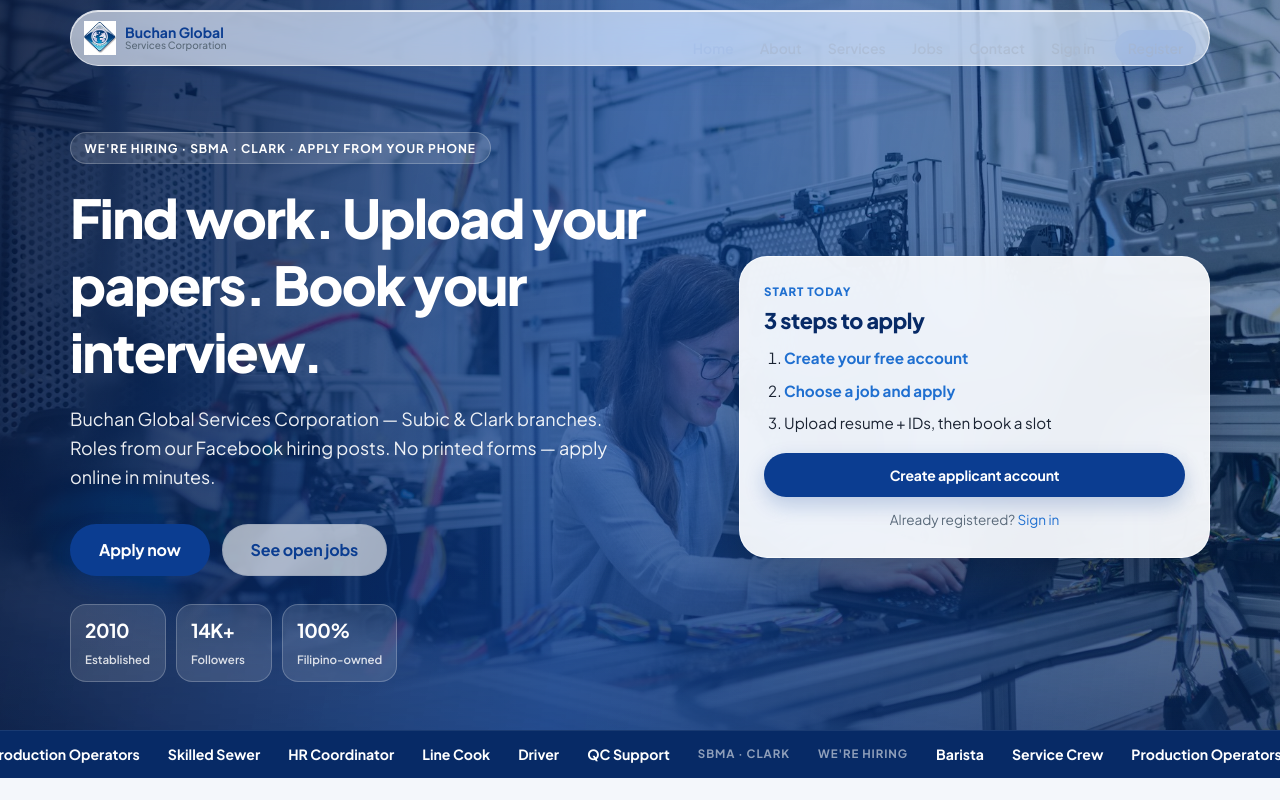
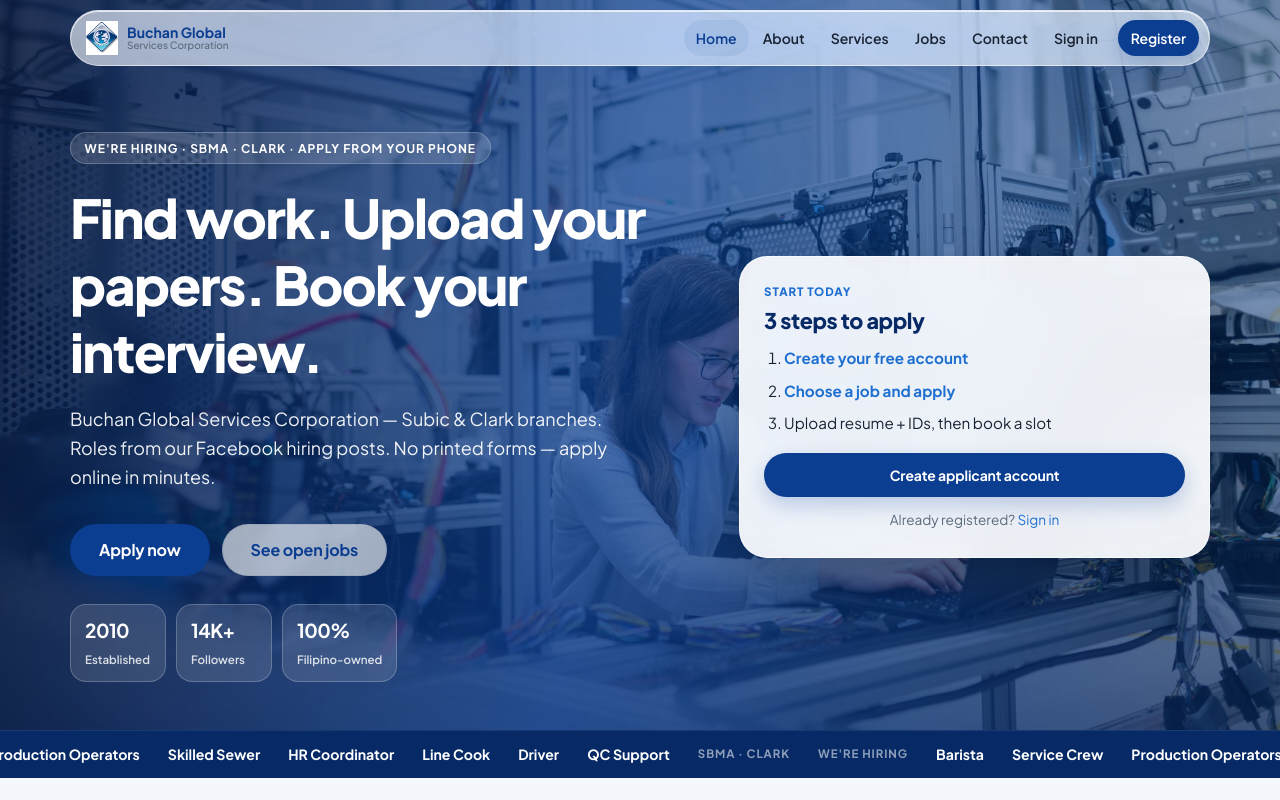
Before and after one commit to janzenegnisaban/buchan-web, a website with bundled scripts: page index.html in a window 1280 px wide. Shown: the top 800 px of the page. Built offline with nearby package versions, Linux system fonts and the light colour scheme; some packages are replaced by stand-ins of ours; no server answers; the database is empty; files whose address does not match are found by name.

Commit message:
Add files via upload

```diff
--- a/assets/css/layout.css
+++ b/assets/css/layout.css
@@ -26,7 +26,7 @@
   height: 56px;
   max-width: var(--container);
   margin: 0 auto;
-  padding: 0 6px 0 12px;
+  padding: 0 8px 0 12px;
   background: var(--glass-bg);
   backdrop-filter: blur(var(--glass-blur)) saturate(190%);
   -webkit-backdrop-filter: blur(var(--glass-blur)) saturate(190%);
@@ -34,7 +34,14 @@
   box-shadow: var(--glass-shadow);
   border-radius: var(--radius-full);
   position: relative;
-  z-index: 260; /* stay above menu scrim blur */
+  z-index: 260;
+}
+
+/* When mobile menu is open, drop glass blur so the sheet stays sharp */
+body.nav-open .header-inner {
+  background: #fff;
+  backdrop-filter: none;
+  -webkit-backdrop-filter: none;
 }
 
 .site-header.is-scrolled .header-inner {
@@ -161,7 +168,6 @@
     inset: 0;
     z-index: 180;
     background: rgba(10, 22, 48, 0.42);
-    /* Blur sits on the overlay layer only — menu is a sibling above it */
     backdrop-filter: blur(6px);
     -webkit-backdrop-filter: blur(6px);
     opacity: 0;
@@ -176,7 +182,7 @@
 
   .site-nav {
     position: fixed;
-    z-index: 250; /* above scrim blur (180) and header glass (200) */
+    z-index: 250;
     top: calc(max(10px, env(safe-area-inset-top)) + 66px);
     left: 12px;
     right: 12px;
@@ -211,7 +217,7 @@
 
   .site-header .nav-toggle {
     position: relative;
-    z-index: 260; /* X stays clickable above menu + scrim */
+    z-index: 260;
   }
 
   .site-nav a,
@@ -250,50 +256,63 @@
   .nav-toggle,
   .nav-scrim { display: none !important; }
 
-  .site-header {
+  .header-inner {
     display: flex;
-    justify-content: center;
+    align-items: center;
+    justify-content: flex-start;
+    gap: var(--space-2);
+    padding: 0 10px 0 14px;
   }
 
-  .header-inner {
-    position: relative;
-    width: 100%;
+  .brand {
+    margin-right: auto; /* push nav links to the right, keep vertical center */
   }
 
   .site-nav {
-    display: flex;
-    position: absolute;
-    left: 50%;
-    transform: translateX(-50%);
-    top: calc(max(10px, env(safe-area-inset-top)) + 10px);
-    height: 56px;
-    width: min(calc(100% - 24px), var(--container));
+    display: flex !important;
+    position: static;
+    transform: none !important;
     flex-direction: row;
     align-items: center;
     justify-content: flex-end;
+    flex-wrap: nowrap;
     gap: 2px;
     margin: 0;
+    height: auto;
     max-height: none;
+    width: auto;
     overflow: visible;
-    padding: 0 14px 0 0;
+    padding: 0;
     background: transparent;
     border: none;
     box-shadow: none;
-    opacity: 1;
-    visibility: visible;
-    pointer-events: none;
+    opacity: 1 !important;
+    visibility: visible !important;
+    pointer-events: auto;
     backdrop-filter: none;
-    z-index: 5;
+    isolation: auto;
+  }
+
+  .site-nav.is-open {
+    transform: none !important;
+    opacity: 1 !important;
+    visibility: visible !important;
   }
 
   .site-nav a,
   .site-nav .btn {
-    pointer-events: auto;
+    display: inline-flex;
+    align-items: center;
+    justify-content: center;
+    min-height: 36px;
+    height: 36px;
+    width: auto;
+    padding: 0 12px;
+    line-height: 1;
+    box-sizing: border-box;
   }
 
   .site-nav a {
-    padding: 8px 12px;
-    min-height: 36px;
     color: var(--color-ink);
     font-weight: 600;
     font-size: var(--font-size-sm);
@@ -308,7 +327,15 @@
   }
 
   .site-nav .nav-cta {
-    margin-left: 6px;
+    margin: 0 0 0 6px;
+    width: auto;
+    height: 36px;
+    color: #fff !important;
+  }
+
+  .site-nav .btn-outline,
+  .site-nav .btn-sm {
+    width: auto;
   }
 }
 
--- a/assets/js/ui.js
+++ b/assets/js/ui.js
@@ -142,7 +142,6 @@ function paintHeader(el, p, active, user) {
       <button class="nav-toggle" id="nav-toggle" type="button" aria-label="Open menu" aria-expanded="false" aria-controls="site-nav">
         <span></span><span></span><span></span>
       </button>
-    </div>
       <nav class="site-nav" id="site-nav" aria-hidden="true">
         <a href="${p}index.html" class="${active === "home" ? "is-active" : ""}">Home</a>
         <a href="${p}about.html" class="${active === "about" ? "is-active" : ""}">About</a>
@@ -151,6 +150,7 @@ function paintHeader(el, p, active, user) {
         <a href="${p}contact.html" class="${active === "contact" ? "is-active" : ""}">Contact</a>
         ${authLinks}
       </nav>
+    </div>
     <div class="nav-scrim" id="nav-scrim" hidden></div>
   `;
   bindMobileNav();
@@ -165,13 +165,14 @@ function bindMobileNav() {
 
   const setOpen = (open) => {
     const isDesktop = window.matchMedia("(min-width: 900px)").matches;
-    nav.classList.toggle("is-open", open);
-    toggle.classList.toggle("is-open", open);
-    scrim?.classList.toggle("is-open", open);
+    nav.classList.toggle("is-open", open && !isDesktop);
+    toggle.classList.toggle("is-open", open && !isDesktop);
+    scrim?.classList.toggle("is-open", open && !isDesktop);
     if (scrim) scrim.hidden = isDesktop || !open;
     document.body.classList.toggle("nav-open", open && !isDesktop);
-    toggle.setAttribute("aria-expanded", String(open));
-    toggle.setAttribute("aria-label", open ? "Close menu" : "Open menu");
+    toggle.setAttribute("aria-expanded", String(open && !isDesktop));
+    toggle.setAttribute("aria-label", open && !isDesktop ? "Close menu" : "Open menu");
+    // Desktop links must stay accessible to assistive tech
     nav.setAttribute("aria-hidden", String(!isDesktop && !open));
   };
 
```
Lines whose indentation alone changed are shown as unchanged.
